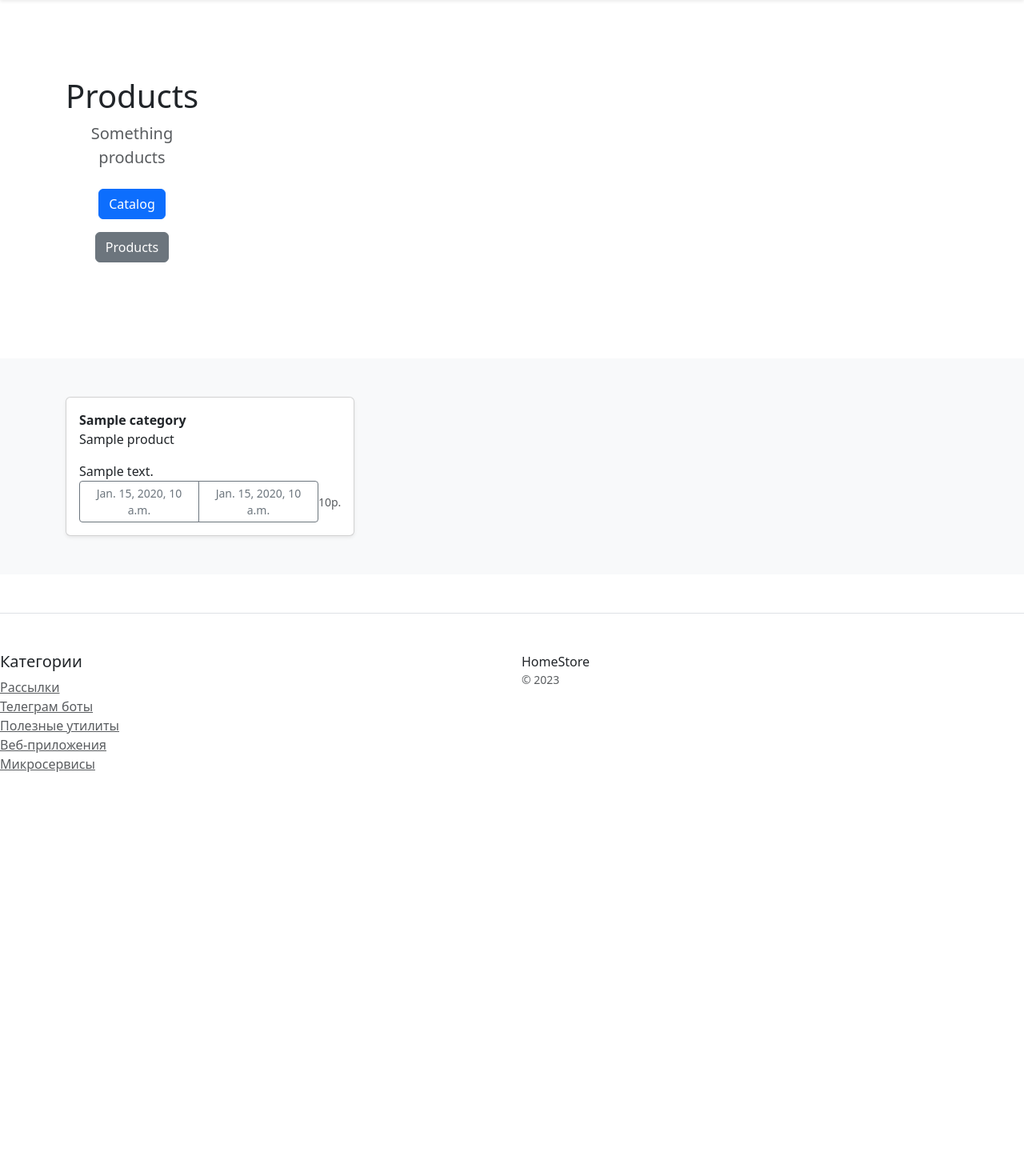
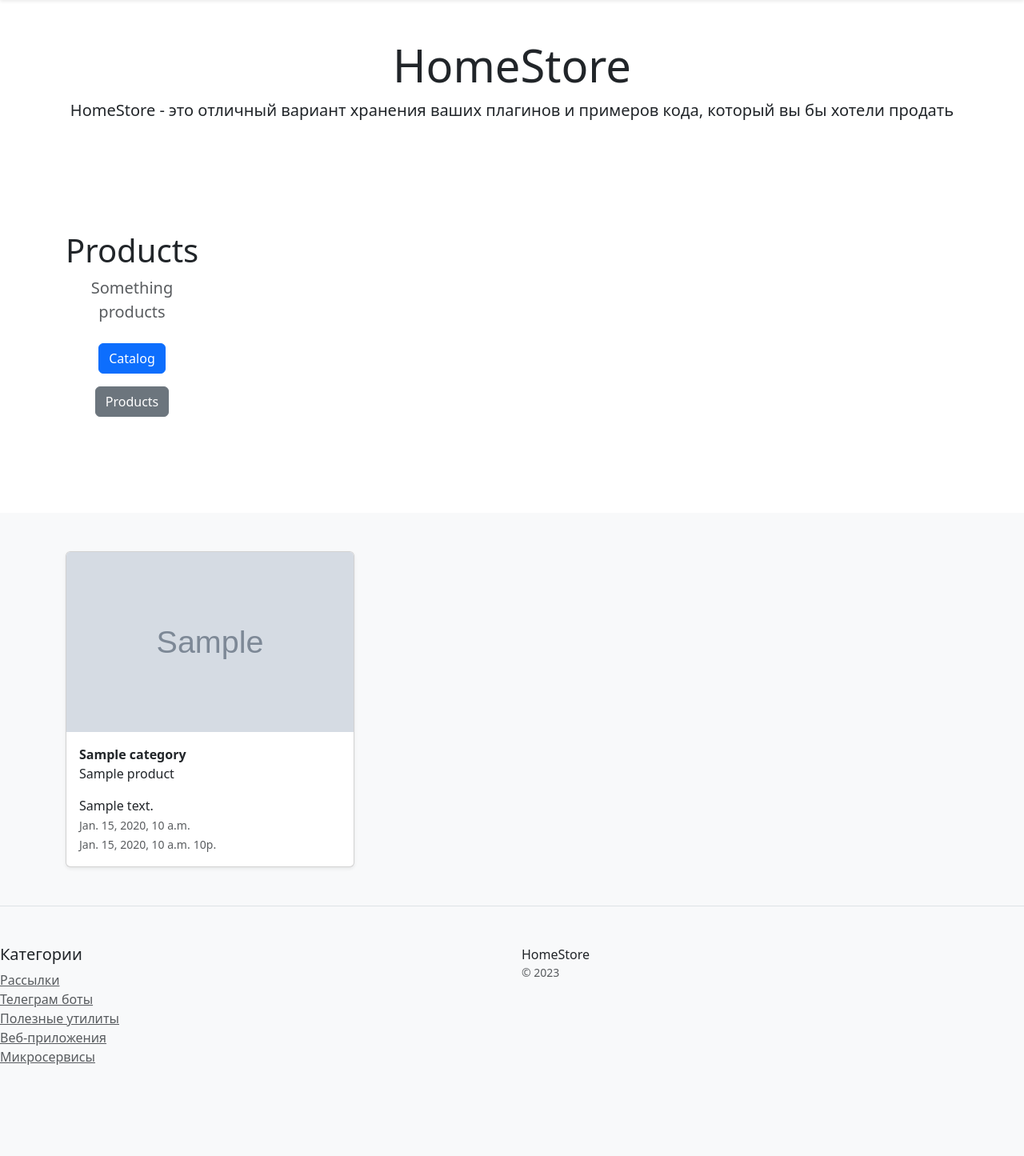
Before and after one commit to AlexanderPshenichnyy/Homework_django_1, a Django app: page /products/ in a window 1280 px wide. Shown: the part 56-1501 px from the top of the page at 80% size. Before the commit the page ends 1021 px from the top, so only its background shows below. Run offline with Django 4.2, Linux system fonts and the light colour scheme; tables that the repository leaves empty hold one stand-in row (values such as "Sample post"); grey boxes marked "Sample" are stand-in pictures; some libraries are stand-ins or nearby versions.

Commit message:
20.2 last step

```diff
--- a/catalog/models.py
+++ b/catalog/models.py
@@ -20,7 +20,7 @@ class Category(models.Model):
 class Product(models.Model):
     title = models.CharField(max_length=255, verbose_name='Наименование')
     description = models.TextField(**NULLABLE, verbose_name='Описание')
-    image = models.ImageField(upload_to='images/', verbose_name='Изображение')
+    image = models.ImageField(blank=True, upload_to='images/', verbose_name='Изображение')
     category = models.ForeignKey(Category, on_delete=models.CASCADE, verbose_name='Категория')
     price = models.IntegerField(**NULLABLE, verbose_name='Цена')
     date_of_creation = models.DateTimeField(auto_now_add=True, verbose_name='Дата создания')
--- a/catalog/templates/catalog/base.html
+++ b/catalog/templates/catalog/base.html
@@ -9,6 +9,7 @@
 <link href="{% static 'css/bootstrap.min.css' %}" rel="stylesheet">
 
 <body>
+
 {% block mainmenu %}
     <header data-bs-theme="dark">
         <div class="collapse text-bg-dark" id="navbarHeader">
@@ -16,9 +17,7 @@
                 <div class="row">
                     <div class="col-sm-8 col-md-7 py-4">
                         <h4>About</h4>
-                        <p class="text-body-secondary">Add some information about the album below, the author, or any
-                            other background context. Make it a few sentences long so folks can pick up some informative
-                            tidbits. Then, link them off to some social networking sites or contact information.</p>
+                        <p class="text-body-secondary">Some information about us.</p>
                     </div>
                     <div class="col-sm-4 offset-md-1 py-4">
                         <h4>Contact</h4>
@@ -52,13 +51,25 @@
         </div>
     </header>
 {% endblock %}
-
+<div class="pricing-header px-3 py-3 pt-md-5 pb-md-4 mx-auto text-center">
+    <h1 class="display-4">HomeStore</h1>
+    <p class="lead">HomeStore - это отличный вариант хранения ваших плагинов и примеров кода, который вы бы хотели
+        продать</p>
+</div>
 {% block content %}
+    <div class="pricing-header px-3 py-3 pt-md-5 pb-md-4 mx-auto text-center">
+    <h1 class="display-4">HomeStore</h1>
+    <p class="lead">HomeStore - это отличный вариант хранения ваших плагинов и примеров кода, который вы бы хотели
+        продать</p>
+</div>
 {% endblock %}
 
 {% block footer %}
     <footer class="pt-4 my-md-5 pt-md-5 border-top">
+        <div class="align-items-center"></div>
         <div class="row">
+            <div class="row"></div>
+
             <div class="col-1 col-lg">
                 <h5>Категории</h5>
                 <ul class="list-unstyled text-small">
--- a/catalog/templates/catalog/homepage.html
+++ b/catalog/templates/catalog/homepage.html
@@ -1,12 +1,6 @@
 {% extends 'catalog/base.html' %}
 
 {% block content %}
-<div class="pricing-header px-3 py-3 pt-md-5 pb-md-4 mx-auto text-center">
-    <h1 class="display-4">HomeStore</h1>
-    <p class="lead">HomeStore - это отличный вариант хранения ваших плагинов и примеров кода, который вы бы хотели
-        продать</p>
-</div>
-
 <div class="container">
     <div class="row text-center">
         <div class="col-3">
--- a/catalog/templates/catalog/products.html
+++ b/catalog/templates/catalog/products.html
@@ -1,5 +1,6 @@
 {% extends 'catalog/base.html' %}
 {% load static %}
+{% load media_tags %}
 
 {% block content %}
     <section class="py-5 text-center container">
@@ -20,23 +21,22 @@
                 {% for object in object_list %}
                     <div class="col">
                         <div class="card shadow-sm">
+                            <img class="card-img-top" src="{{ object.image|mediapath }}" height="225">
                             <div class="card-body">
                                 <strong class="card-text">{{ object.category }}</strong>
+
                                 <p class="card-text">{{ object }}</p>
 
-                            <div class="card-text">{{ object.description|truncatechars:100 }}</div>
-                            <div class="d-flex justify-content-between align-items-center">
-                                <div class="btn-group">
-                                    <button type="button" class="btn btn-sm btn-outline-secondary">{{ object.date_of_creation }}</button>
-                                    <button type="button" class="btn btn-sm btn-outline-secondary">{{ object.last_modified_date }}</button>
+                                <div class="card-text">{{ object.description|truncatechars:100 }}</div>
+                                <div>
+                                    <small class="text-body-secondary">{{ object.date_of_creation }}</small>
                                 </div>
+                                <small class="text-body-secondary">{{ object.last_modified_date }}</small>
                                 <small class="text-body-secondary">{{ object.price }}р.</small>
                             </div>
                         </div>
                     </div>
-                    </div>
                 {% endfor %}
+            </div>
         </div>
-    </div>
-    </div>
 {% endblock %}
--- /dev/null
+++ b/catalog/templatetags/media_tags.py
@@ -0,0 +1,8 @@
+from django import template
+
+register = template.Library()
+
+
+@register.filter()
+def mediapath(value):
+    return f'/media/{value}'
--- a/catalog/views.py
+++ b/catalog/views.py
@@ -12,7 +12,6 @@ def contacts(request):
 
 def products(request):
     product_list = Product.objects.all()
-    price_list = Product.price
 
     context = {
         'title': 'Товары',
--- a/config/settings.py
+++ b/config/settings.py
@@ -126,6 +126,5 @@ STATICFILES_DIRS = (
 
 DEFAULT_AUTO_FIELD = 'django.db.models.BigAutoField'
 
-
 MEDIA_ROOT = os.path.join(BASE_DIR, 'media')
-MEDIA_URL = '/media/images/'
+MEDIA_URL = '/media/'
--- a/config/urls.py
+++ b/config/urls.py
@@ -14,10 +14,15 @@ Including another URLconf
     1. Import the include() function: from django.urls import include, path
     2. Add a URL to urlpatterns:  path('blog/', include('blog.urls'))
 """
+from django.conf.urls.static import static
 from django.contrib import admin
 from django.urls import path, include
+from django.conf import settings
 
 urlpatterns = [
     path('admin/', admin.site.urls),
     path('', include('catalog.urls')),
 ]
+
+if settings.DEBUG:
+    urlpatterns += static(settings.MEDIA_URL, document_root=settings.MEDIA_ROOT)
```
Also changed, not shown: catalog/management/commands/filldb.py (+16 -10 lines), catalog/migrations/0001_initial.py, media/images/Gennadyy_6TNfXxv.png (renamed from media/images/Gennadyy.png), media/images/artellery_1HF12g2.png (renamed from media/images/artellery.png), media/images/knife_TzrqJEw.png (renamed from media/images/knife.png), media/images/pocket_EgihprF.png (renamed from media/images/pocket.png), media/images/python_HgJIngV.png (renamed from media/images/python.png).
